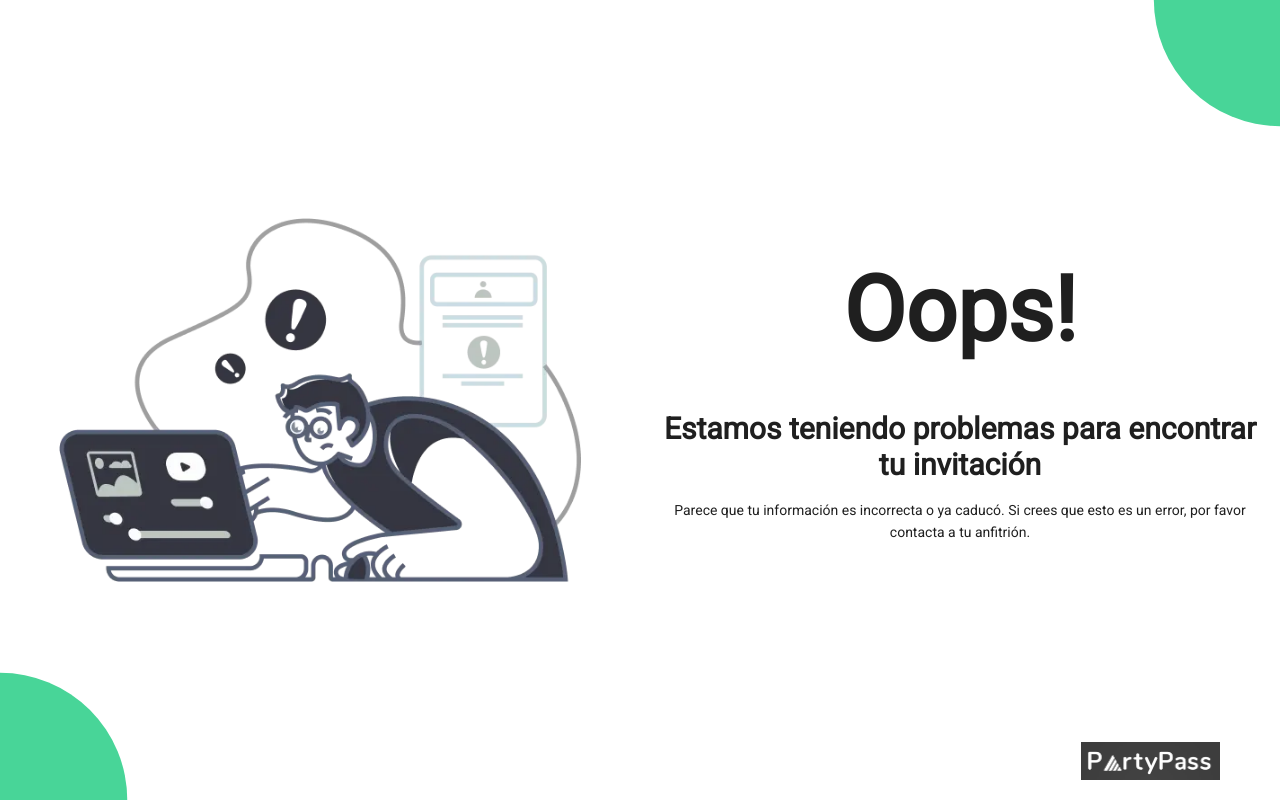
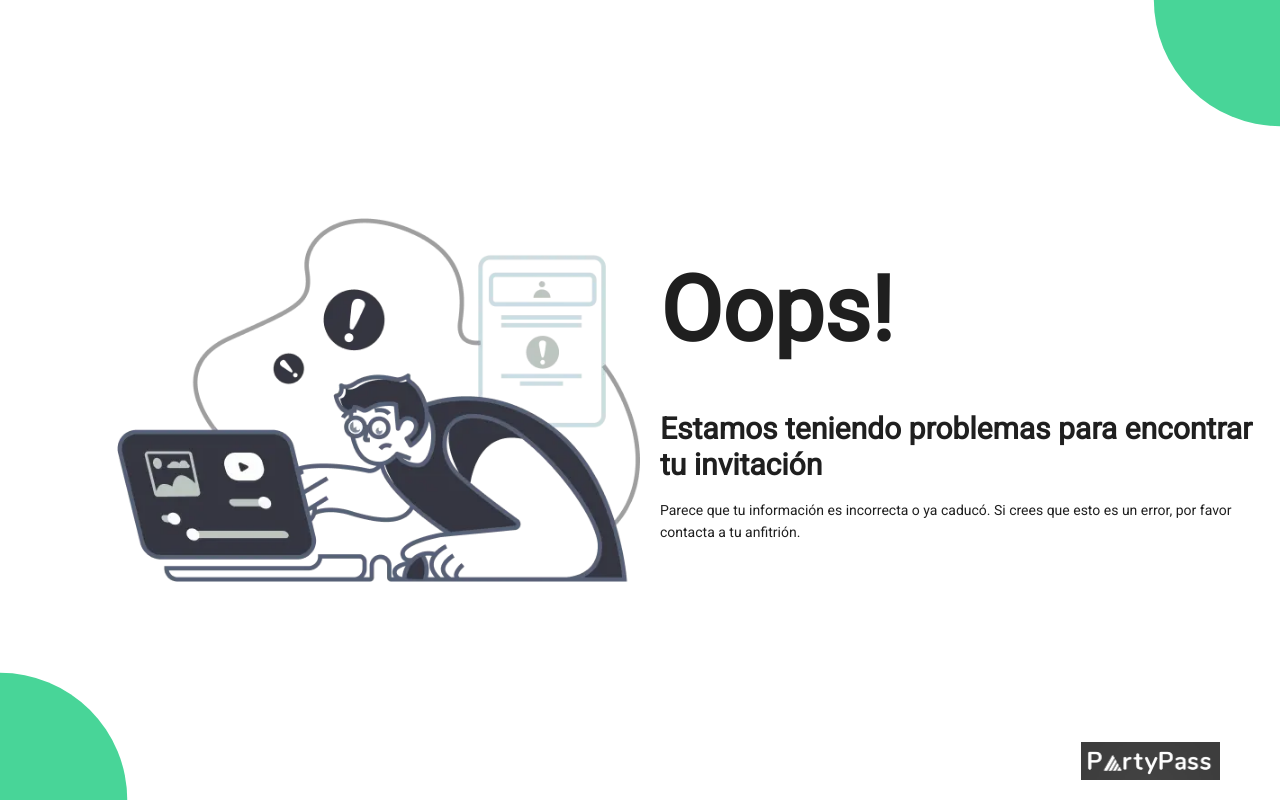
Before and after one commit to alonsosfera/event-ticket-project, a Next.js app: page /invitation in a window 1280 px wide. Built offline with nearby package versions, Linux system fonts and the light colour scheme.

Commit message:
se agrego media queries para la alineación del texto y la imagen de la página.

```diff
--- a/styles/components/invitation-not-found.scss
+++ b/styles/components/invitation-not-found.scss
@@ -27,7 +27,7 @@
   }
 
   .text-col {
-    text-align: center;
+    text-align: center; // Alineación predeterminada para pantallas pequeñas
     padding: 20px;
 
     .oops-title {
@@ -65,4 +65,14 @@
     background-color: #48D598;
     bottom: 0;
   }
+
+
+  @media (min-width: 768px) {
+    .text-col {
+      text-align: start;
+    }
+    .image-col {
+      text-align: end;
+    }
+  }
 }
```
